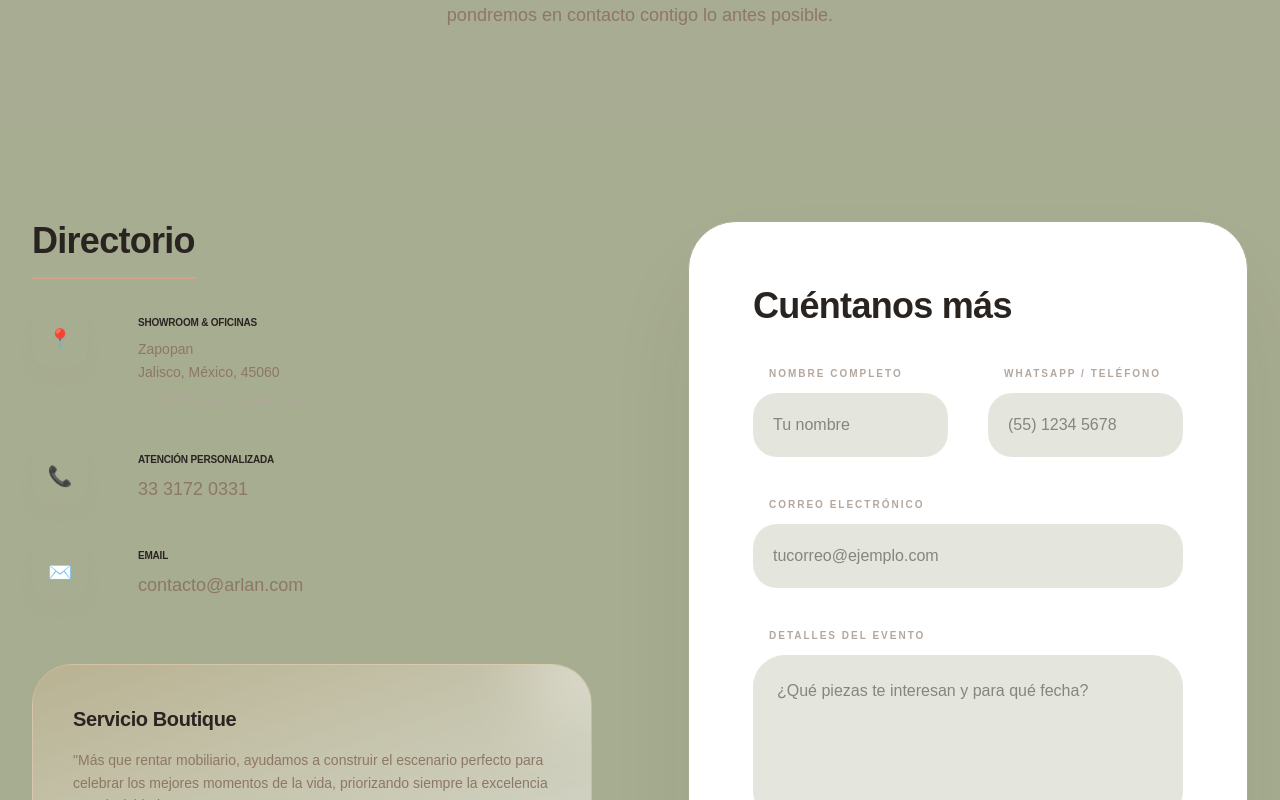
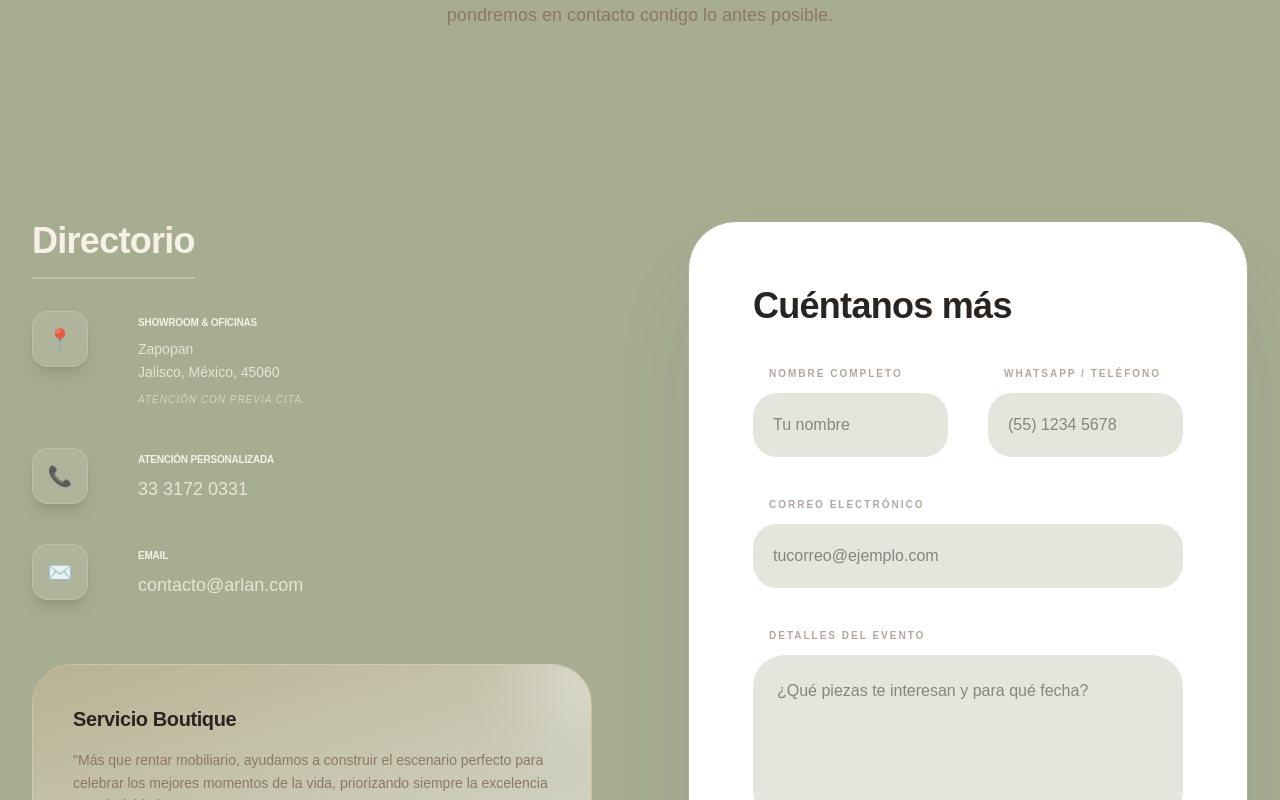
Before and after one commit to talentocontarifa-bot/ARLAN, a Next.js app: page /contact in a window 1280 px wide. Shown: the part 371-1171 px from the top of the page. Built offline with nearby package versions, Linux system fonts and the light colour scheme.

Commit message:
Increase intro slogan size and improve contrast on contact page directory

```diff
--- a/src/app/contact/page.tsx
+++ b/src/app/contact/page.tsx
@@ -26,41 +26,41 @@ export default function Contact() {
 
                     <div className="space-y-16">
                         <div className="space-y-12">
-                            <h2 className="text-4xl font-heading font-medium text-arlan-espresso mb-8 border-b-2 border-arlan-sand pb-4 inline-block tracking-tight">Directorio</h2>
-                            <div className="space-y-10 text-arlan-hazelnut">
+                            <h2 className="text-4xl font-heading font-medium text-[#F7F1E5] mb-8 border-b-2 border-[#F7F1E5]/30 pb-4 inline-block tracking-tight">Directorio</h2>
+                            <div className="space-y-10 text-[#F7F1E5]/80">
                                 <div className="flex items-start gap-8 group">
-                                    <div className="w-14 h-14 rounded-2xl bg-arlan-linen/50 flex items-center justify-center text-xl shadow-lg shadow-arlan-truffle/10 shrink-0 group-hover:bg-arlan-sand group-hover:text-white transition-all duration-300">
+                                    <div className="w-14 h-14 rounded-2xl bg-[#F7F1E5]/10 flex items-center justify-center text-xl shadow-lg border border-[#F7F1E5]/20 shrink-0 group-hover:bg-[#F7F1E5] group-hover:text-arlan-espresso transition-all duration-300">
                                         📍
                                     </div>
-                                    <div className="space-y-2 pt-1 border-l-2 border-transparent group-hover:border-arlan-sand pl-4 transition-all duration-300">
-                                        <h3 className="font-bold text-arlan-espresso uppercase tracking-[0.2em] text-[10px]">Showroom & Oficinas</h3>
+                                    <div className="space-y-2 pt-1 border-l-2 border-transparent group-hover:border-[#F7F1E5] pl-4 transition-all duration-300">
+                                        <h3 className="font-bold text-[#F7F1E5] uppercase tracking-[0.2em] text-[10px]">Showroom & Oficinas</h3>
                                         <p className="font-light text-sm leading-relaxed text-balance">
                                             Zapopan <br />
                                             Jalisco, México, 45060<br />
-                                            <span className="italic text-[10px] uppercase text-arlan-truffle tracking-widest mt-2 block">Atención con previa cita.</span>
+                                            <span className="italic text-[10px] uppercase text-[#F7F1E5]/60 tracking-widest mt-2 block">Atención con previa cita.</span>
                                         </p>
                                     </div>
                                 </div>
 
                                 <div className="flex items-start gap-8 group">
-                                    <div className="w-14 h-14 rounded-2xl bg-arlan-linen/50 flex items-center justify-center text-xl shadow-lg shadow-arlan-truffle/10 shrink-0 group-hover:bg-arlan-willow group-hover:text-white transition-all duration-300">
+                                    <div className="w-14 h-14 rounded-2xl bg-[#F7F1E5]/10 flex items-center justify-center text-xl shadow-lg border border-[#F7F1E5]/20 shrink-0 group-hover:bg-[#F7F1E5] group-hover:text-arlan-espresso transition-all duration-300">
                                         📞
                                     </div>
-                                    <div className="space-y-2 pt-1 border-l-2 border-transparent group-hover:border-arlan-willow pl-4 transition-all duration-300">
-                                        <h3 className="font-bold text-arlan-espresso uppercase tracking-[0.2em] text-[10px]">Atención Personalizada</h3>
-                                        <p className="font-light hover:text-arlan-willow transition-colors text-lg">
+                                    <div className="space-y-2 pt-1 border-l-2 border-transparent group-hover:border-[#F7F1E5] pl-4 transition-all duration-300">
+                                        <h3 className="font-bold text-[#F7F1E5] uppercase tracking-[0.2em] text-[10px]">Atención Personalizada</h3>
+                                        <p className="font-light hover:text-white transition-colors text-lg">
                                             <a href="tel:+523331720331">33 3172 0331</a>
                                         </p>
                                     </div>
                                 </div>
 
                                 <div className="flex items-start gap-8 group">
-                                    <div className="w-14 h-14 rounded-2xl bg-arlan-linen/50 flex items-center justify-center text-xl shadow-lg shadow-arlan-truffle/10 shrink-0 group-hover:bg-arlan-wheat group-hover:text-white transition-all duration-300">
+                                    <div className="w-14 h-14 rounded-2xl bg-[#F7F1E5]/10 flex items-center justify-center text-xl shadow-lg border border-[#F7F1E5]/20 shrink-0 group-hover:bg-[#F7F1E5] group-hover:text-arlan-espresso transition-all duration-300">
                                         ✉️
                                     </div>
-                                    <div className="space-y-2 pt-1 border-l-2 border-transparent group-hover:border-arlan-wheat pl-4 transition-all duration-300">
-                                        <h3 className="font-bold text-arlan-espresso uppercase tracking-[0.2em] text-[10px]">Email</h3>
-                                        <p className="font-light hover:text-arlan-wheat transition-colors text-lg">
+                                    <div className="space-y-2 pt-1 border-l-2 border-transparent group-hover:border-[#F7F1E5] pl-4 transition-all duration-300">
+                                        <h3 className="font-bold text-[#F7F1E5] uppercase tracking-[0.2em] text-[10px]">Email</h3>
+                                        <p className="font-light hover:text-white transition-colors text-lg">
                                             <a href="mailto:contacto@arlan.com">contacto@arlan.com</a>
                                         </p>
                                     </div>
--- a/src/app/page.tsx
+++ b/src/app/page.tsx
@@ -30,7 +30,7 @@ export default function Home() {
           <Image src="/logo-full.svg" alt="ARLAN Logo Full" fill className="object-contain" priority />
         </div>
         <div className="mt-8 flex items-center justify-center w-full">
-          <p className="text-arlan-espresso font-script text-lg md:text-xl font-normal tracking-[0.1em] lowercase text-center leading-loose">
+          <p className="text-arlan-espresso font-script text-4xl md:text-6xl font-normal tracking-[0.1em] lowercase text-center leading-[1.3]">
             <span className="inline-block animate-float-1">a la altura</span><br />
             <span className="inline-block animate-float-2">de tus sueños</span>
           </p>
```
